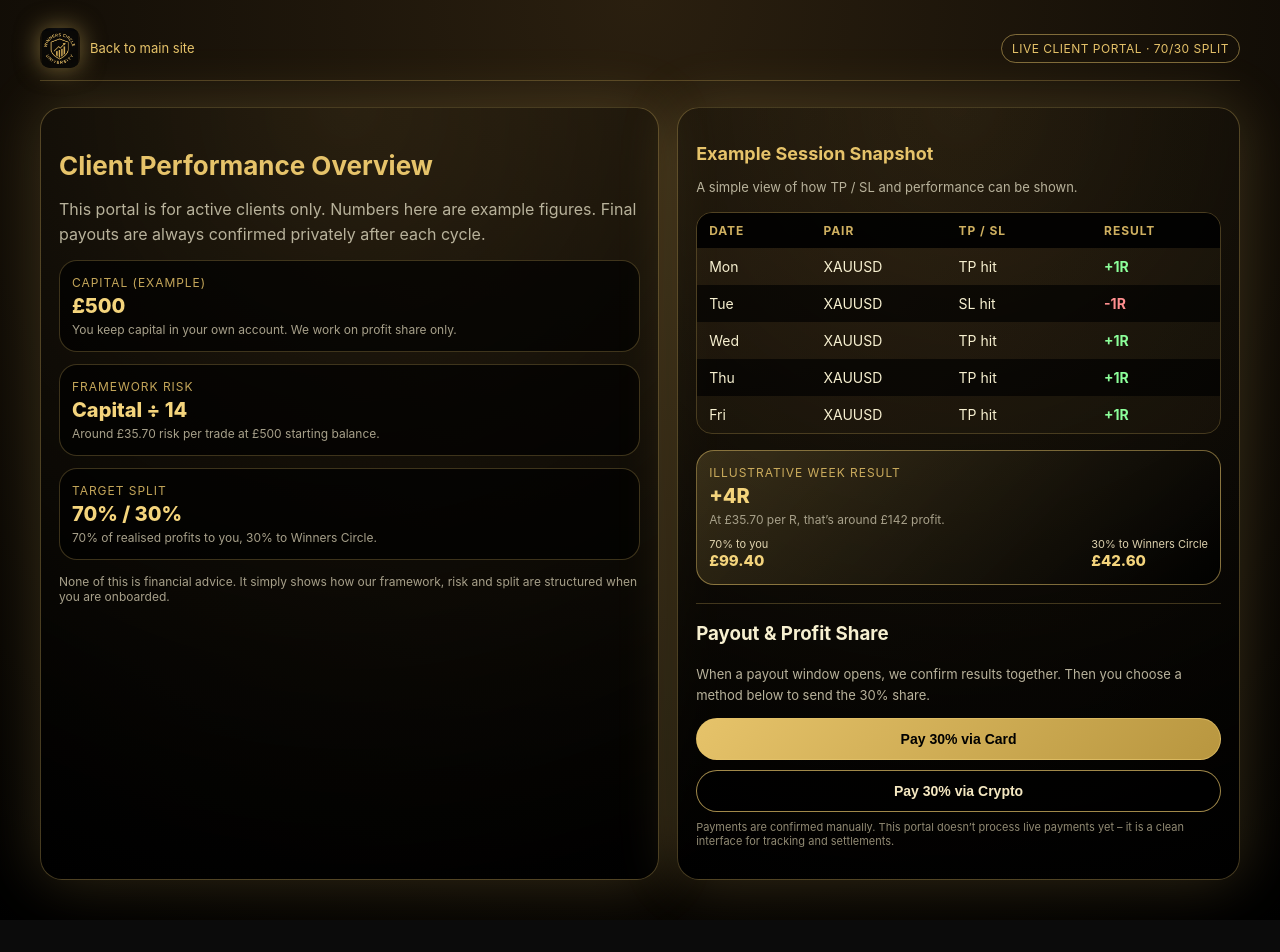
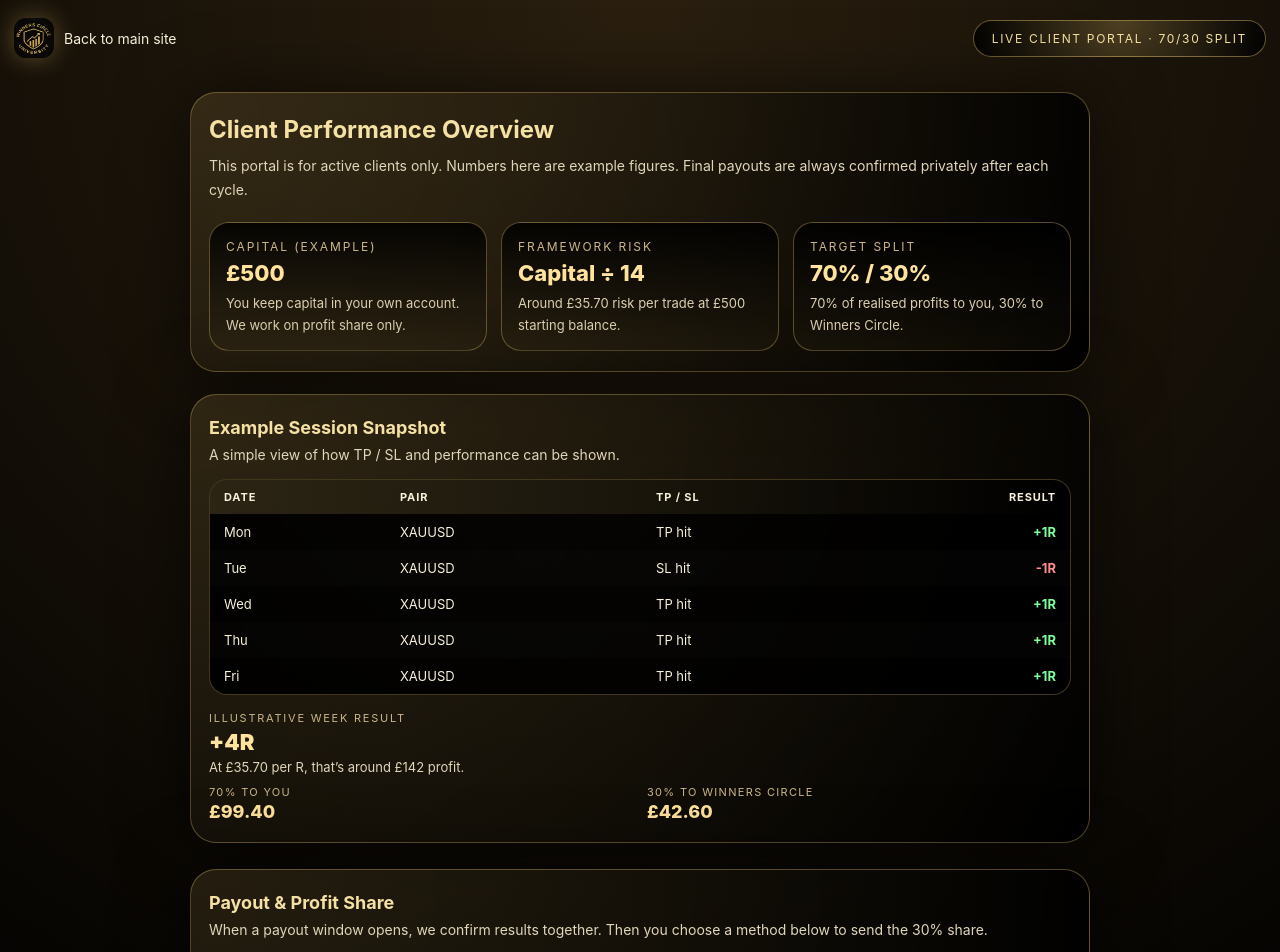
Before and after one commit to bammamileleabdul/winners-circle-university, a Next.js app: page /client-portal in a window 1280 px wide. Shown: the top 952 px of the page. Before the commit the page ends 920 px from the top, so only its background shows below. Built offline with nearby package versions, Linux system fonts and the light colour scheme.

Commit message:
Update page.js

```diff
--- a/app/client-portal/page.js
+++ b/app/client-portal/page.js
@@ -2,413 +2,464 @@
 
 export default function ClientPortal() {
   return (
-    <>
     <div className="wrap">
       {/* TOP BAR */}
-        <header className="header">
-          <a href="/" className="logoBlock">
+      <header className="topBar">
+        <a href="/" className="backLink">
           <img
             src="/emblem.jpg"
             alt="Winners Circle University"
             className="logoImg"
           />
-            <span className="logoText">Back to main site</span>
+          <span>Back to main site</span>
         </a>
 
-          <div className="tag">Live Client Portal · 70/30 Split</div>
+        <div className="liveBadge">
+          <span>LIVE CLIENT PORTAL · 70/30 SPLIT</span>
+        </div>
       </header>
 
       {/* MAIN CONTENT */}
       <main className="main">
-          {/* SUMMARY */}
-          <section className="card summary">
-            <h1>Client Performance Overview</h1>
-            <p className="muted">
+        {/* OVERVIEW CARD */}
+        <section className="card heroCard">
+          <h1 className="cardTitle">Client Performance Overview</h1>
+          <p className="cardLead">
             This portal is for active clients only. Numbers here are example
             figures. Final payouts are always confirmed privately after each
             cycle.
           </p>
 
           <div className="statsGrid">
+            {/* CAPITAL */}
             <div className="statBox">
-                <div className="label">Capital (example)</div>
-                <div className="value">£500</div>
-                <div className="hint">
+              <div className="statLabel">Capital (example)</div>
+              <div className="statValue">£500</div>
+              <p className="statText">
                 You keep capital in your own account. We work on profit share
                 only.
-                </div>
+              </p>
             </div>
 
+            {/* FRAMEWORK RISK */}
             <div className="statBox">
-                <div className="label">Framework Risk</div>
-                <div className="value">Capital ÷ 14</div>
-                <div className="hint">
+              <div className="statLabel">Framework risk</div>
+              <div className="statValue">Capital ÷ 14</div>
+              <p className="statText">
                 Around £35.70 risk per trade at £500 starting balance.
-                </div>
+              </p>
             </div>
 
+            {/* TARGET SPLIT */}
             <div className="statBox">
-                <div className="label">Target Split</div>
-                <div className="value">70% / 30%</div>
-                <div className="hint">
+              <div className="statLabel">Target split</div>
+              <div className="statValue">70% / 30%</div>
+              <p className="statText">
                 70% of realised profits to you, 30% to Winners Circle.
+              </p>
             </div>
-              </div>
-            </div>
-
-            <div className="note">
-              None of this is financial advice. It simply shows how our
-              framework, risk and split are structured when you are onboarded.
           </div>
         </section>
 
-          {/* TRADE & PAYOUT VIEW */}
-          <section className="card trades">
-            <h2>Example Session Snapshot</h2>
-            <p className="muted small">
+        {/* EXAMPLE SESSION SNAPSHOT */}
+        <section className="card sessionCard">
+          <h2 className="sectionTitle">Example Session Snapshot</h2>
+          <p className="sectionText">
             A simple view of how TP / SL and performance can be shown.
           </p>
 
           <div className="table">
-              <div className="row head">
-                <span>Date</span>
-                <span>Pair</span>
-                <span>TP / SL</span>
-                <span>Result</span>
+            <div className="row rowHead">
+              <div>Date</div>
+              <div>Pair</div>
+              <div>TP / SL</div>
+              <div className="right">Result</div>
             </div>
 
             <div className="row">
-                <span>Mon</span>
-                <span>XAUUSD</span>
-                <span>TP hit</span>
-                <span className="pos">+1R</span>
+              <div>Mon</div>
+              <div>XAUUSD</div>
+              <div>TP hit</div>
+              <div className="right pos">+1R</div>
             </div>
             <div className="row">
-                <span>Tue</span>
-                <span>XAUUSD</span>
-                <span>SL hit</span>
-                <span className="neg">-1R</span>
+              <div>Tue</div>
+              <div>XAUUSD</div>
+              <div>SL hit</div>
+              <div className="right neg">-1R</div>
             </div>
             <div className="row">
-                <span>Wed</span>
-                <span>XAUUSD</span>
-                <span>TP hit</span>
-                <span className="pos">+1R</span>
+              <div>Wed</div>
+              <div>XAUUSD</div>
+              <div>TP hit</div>
+              <div className="right pos">+1R</div>
             </div>
             <div className="row">
-                <span>Thu</span>
-                <span>XAUUSD</span>
-                <span>TP hit</span>
-                <span className="pos">+1R</span>
+              <div>Thu</div>
+              <div>XAUUSD</div>
+              <div>TP hit</div>
+              <div className="right pos">+1R</div>
             </div>
             <div className="row">
-                <span>Fri</span>
-                <span>XAUUSD</span>
-                <span>TP hit</span>
-                <span className="pos">+1R</span>
+              <div>Fri</div>
+              <div>XAUUSD</div>
+              <div>TP hit</div>
+              <div className="right pos">+1R</div>
             </div>
           </div>
 
-            <div className="weekBox">
+          <div className="weekResult">
+            <div className="weekLabel">Illustrative week result</div>
+            <div className="weekR">+4R</div>
+            <p className="weekText">
+              At £35.70 per R, that’s around £142 profit.
+            </p>
+
+            <div className="splitGrid">
               <div>
-                <div className="label">Illustrative Week Result</div>
-                <div className="value">+4R</div>
-                <div className="hint">
-                  At £35.70 per R, that’s around £142 profit.
-                </div>
-              </div>
-              <div className="split">
-                <div>
-                  <span className="splitLabel">70% to you</span>
-                  <span className="splitValue">£99.40</span>
+                <div className="splitLabel">70% to you</div>
+                <div className="splitValue">£99.40</div>
               </div>
               <div>
-                  <span className="splitLabel">30% to Winners Circle</span>
-                  <span className="splitValue">£42.60</span>
+                <div className="splitLabel">30% to Winners Circle</div>
+                <div className="splitValue">£42.60</div>
               </div>
             </div>
           </div>
+        </section>
 
-            <div className="divider" />
-
-            <h3>Payout & Profit Share</h3>
-            <p className="muted small">
+        {/* PAYOUT + SPLIT SECTION */}
+        <section className="card payoutCard">
+          <h2 className="sectionTitle">Payout &amp; Profit Share</h2>
+          <p className="sectionText">
             When a payout window opens, we confirm results together. Then you
             choose a method below to send the 30% share.
           </p>
 
-            <div className="payMethods">
-              <button className="payBtn primary">Pay 30% via Card</button>
-              <button className="payBtn outline">Pay 30% via Crypto</button>
+          <div className="btnGroup">
+            <button
+              className="primaryBtn"
+              type="button"
+              onClick={() => alert("Card payments are handled manually for now.")}
+            >
+              Pay 30% via Card
+            </button>
+            <button
+              className="secondaryBtn"
+              type="button"
+              onClick={() =>
+                alert("Crypto payments are handled manually for now.")
+              }
+            >
+              Pay 30% via Crypto
+            </button>
           </div>
 
-            <p className="tiny">
-              Payments are confirmed manually. This portal doesn’t process live
-              payments yet – it is a clean interface for tracking and
-              settlements.
+          <p className="finePrint">
+            Payments are confirmed manually. This portal doesn’t move money or
+            connect directly to your broker. It is purely for structure,
+            tracking and communication.
           </p>
         </section>
+
+        <p className="disclaimer">
+          None of this is financial advice. It simply shows how our framework,
+          risk and split are structured when you are trading with your own
+          capital.
+        </p>
       </main>
-      </div>
 
+      {/* STYLES */}
       <style jsx>{`
         .wrap {
           min-height: 100vh;
           background: radial-gradient(circle at top, #2a1f0f, #000);
+          color: #f7f0da;
           padding: 18px 14px 40px;
-          color: #f7f0d0;
         }
 
-        .header {
+        .topBar {
           display: flex;
           justify-content: space-between;
           align-items: center;
+          gap: 12px;
           margin-bottom: 26px;
-          border-bottom: 1px solid rgba(230, 195, 106, 0.25);
-          padding-bottom: 12px;
         }
 
-        .logoBlock {
-          display: flex;
+        .backLink {
+          display: inline-flex;
           align-items: center;
           gap: 10px;
           text-decoration: none;
+          color: #f7f0da;
+          font-size: 14px;
         }
 
         .logoImg {
           width: 40px;
           height: 40px;
-          border-radius: 10px;
-          object-fit: contain;
-          box-shadow: 0 0 24px rgba(230, 195, 106, 0.5);
+          border-radius: 12px;
+          box-shadow: 0 0 24px rgba(230, 195, 106, 0.35);
         }
 
-        .logoText {
-          font-size: 13px;
-          color: #e6c36a;
+        .liveBadge {
+          padding: 10px 18px;
+          border-radius: 999px;
+          border: 1px solid rgba(230, 195, 106, 0.45);
+          background: radial-gradient(
+            circle at top,
+            rgba(230, 195, 106, 0.25),
+            rgba(0, 0, 0, 0.9)
+          );
+          font-size: 12px;
+          letter-spacing: 0.14em;
+          text-transform: uppercase;
+          white-space: nowrap;
         }
 
-        .tag {
-          font-size: 12px;
-          padding: 6px 10px;
-          border-radius: 999px;
-          border: 1px solid rgba(230, 195, 106, 0.5);
-          color: #e6c36a;
-          letter-spacing: 0.04em;
-          text-transform: uppercase;
+        .liveBadge span {
+          color: #f7e3a5;
         }
 
         .main {
+          max-width: 900px;
+          margin: 0 auto;
           display: grid;
-          gap: 18px;
+          gap: 22px;
         }
 
         .card {
-          border-radius: 22px;
-          padding: 20px 18px;
+          border-radius: 26px;
+          border: 1px solid rgba(230, 195, 106, 0.35);
           background: radial-gradient(
-            circle at top,
-            rgba(230, 195, 106, 0.06),
-            rgba(0, 0, 0, 0.96)
+            circle at top left,
+            rgba(230, 195, 106, 0.12),
+            rgba(0, 0, 0, 0.92)
           );
-          border: 1px solid rgba(230, 195, 106, 0.3);
-          box-shadow: 0 0 60px rgba(230, 195, 106, 0.2);
+          padding: 22px 18px 20px;
+          box-shadow: 0 0 70px rgba(0, 0, 0, 0.6);
         }
 
-        .summary h1 {
-          font-size: 22px;
-          margin-bottom: 8px;
-          color: #e6c36a;
+        .heroCard {
+          margin-top: 8px;
         }
 
-        .muted {
-          color: #b8b29b;
-          line-height: 1.6;
-          margin-bottom: 12px;
+        .cardTitle {
+          font-size: 24px;
+          margin: 0 0 10px;
+          color: #f5e1a4;
         }
 
-        .muted.small {
-          font-size: 13px;
+        .cardLead {
+          margin: 0 0 20px;
+          font-size: 14px;
+          line-height: 1.7;
+          color: #e0d6ba;
         }
 
         .statsGrid {
           display: grid;
-          gap: 12px;
-          margin-top: 10px;
+          gap: 14px;
+        }
+
+        @media (min-width: 720px) {
+          .statsGrid {
+            grid-template-columns: repeat(3, minmax(0, 1fr));
+          }
         }
 
         .statBox {
-          padding: 14px 12px;
-          border-radius: 18px;
-          background: rgba(0, 0, 0, 0.7);
-          border: 1px solid rgba(230, 195, 106, 0.25);
+          border-radius: 20px;
+          border: 1px solid rgba(230, 195, 106, 0.35);
+          background: linear-gradient(
+            180deg,
+            rgba(0, 0, 0, 0.85),
+            rgba(230, 195, 106, 0.04)
+          );
+          padding: 16px 16px 14px;
         }
 
-        .label {
+        .statLabel {
           font-size: 12px;
+          letter-spacing: 0.16em;
           text-transform: uppercase;
-          letter-spacing: 0.08em;
-          color: rgba(230, 195, 106, 0.85);
-          margin-bottom: 4px;
+          color: #cbb68a;
+          margin-bottom: 6px;
         }
 
-        .value {
-          font-size: 20px;
+        .statValue {
+          font-size: 22px;
           font-weight: 800;
-          color: #f4d47c;
-          margin-bottom: 4px;
+          color: #ffe29b;
+          margin-bottom: 6px;
         }
 
-        .hint {
-          font-size: 12px;
-          color: #a7a08a;
+        .statText {
+          font-size: 13px;
+          line-height: 1.7;
+          color: #ddd0b1;
+          margin: 0;
         }
 
-        .note {
-          margin-top: 14px;
-          font-size: 12px;
-          color: #a7a08a;
+        .sectionTitle {
+          font-size: 18px;
+          margin: 0 0 8px;
+          color: #f5e1a4;
         }
 
-        .trades h2 {
-          font-size: 18px;
-          margin-bottom: 4px;
-          color: #e6c36a;
+        .sectionText {
+          font-size: 14px;
+          color: #e0d6ba;
+          margin: 0 0 16px;
         }
 
         .table {
-          margin-top: 14px;
-          border-radius: 16px;
+          margin-top: 4px;
+          border-radius: 18px;
           overflow: hidden;
-          border: 1px solid rgba(230, 195, 106, 0.25);
+          border: 1px solid rgba(230, 195, 106, 0.28);
+          background: radial-gradient(
+            circle at top,
+            rgba(0, 0, 0, 0.8),
+            rgba(0, 0, 0, 0.95)
+          );
         }
 
         .row {
           display: grid;
-          grid-template-columns: 1.1fr 1.3fr 1.4fr 1fr;
-          padding: 10px 12px;
+          grid-template-columns: 1.1fr 1.6fr 1.5fr 1fr;
+          padding: 10px 14px;
           font-size: 13px;
+          align-items: center;
         }
 
-        .row:nth-child(odd):not(.head) {
-          background: rgba(0, 0, 0, 0.6);
+        .rowHead {
+          font-weight: 700;
+          letter-spacing: 0.08em;
+          text-transform: uppercase;
+          font-size: 11px;
+          background: linear-gradient(
+            90deg,
+            rgba(230, 195, 106, 0.18),
+            transparent
+          );
         }
 
-        .row:nth-child(even):not(.head) {
-          background: rgba(230, 195, 106, 0.03);
+        .row:nth-child(odd):not(.rowHead) {
+          background: rgba(255, 255, 255, 0.01);
         }
 
-        .row.head {
-          background: rgba(0, 0, 0, 0.9);
-          font-weight: 700;
-          font-size: 12px;
-          text-transform: uppercase;
-          letter-spacing: 0.08em;
-          color: rgba(230, 195, 106, 0.9);
+        .right {
+          text-align: right;
         }
 
         .pos {
-          color: #8cff9a;
+          color: #7bff9a;
           font-weight: 700;
         }
 
         .neg {
-          color: #ff8f8f;
+          color: #ff8d8d;
           font-weight: 700;
         }
 
-        .weekBox {
+        .weekResult {
           margin-top: 16px;
-          padding: 14px 12px;
-          border-radius: 18px;
-          background: linear-gradient(
-            135deg,
-            rgba(230, 195, 106, 0.18),
-            rgba(0, 0, 0, 0.85)
-          );
-          border: 1px solid rgba(230, 195, 106, 0.5);
-          display: grid;
-          gap: 10px;
         }
 
-        .split {
-          display: flex;
-          justify-content: space-between;
-          gap: 12px;
-          flex-wrap: wrap;
+        .weekLabel {
+          font-size: 11px;
+          text-transform: uppercase;
+          letter-spacing: 0.16em;
+          color: #cbb68a;
+          margin-bottom: 4px;
+        }
+
+        .weekR {
+          font-size: 22px;
+          font-weight: 900;
+          color: #ffe29b;
+          margin-bottom: 4px;
+        }
+
+        .weekText {
+          font-size: 13px;
+          color: #e0d6ba;
+          margin: 0 0 10px;
+        }
+
+        .splitGrid {
+          display: grid;
+          grid-template-columns: repeat(2, minmax(0, 1fr));
+          gap: 14px;
         }
 
         .splitLabel {
-          display: block;
           font-size: 11px;
-          color: #f4e7c0;
-          opacity: 0.9;
+          text-transform: uppercase;
+          letter-spacing: 0.12em;
+          color: #cbb68a;
+          margin-bottom: 2px;
         }
 
         .splitValue {
-          display: block;
-          font-size: 15px;
+          font-size: 18px;
           font-weight: 800;
-          color: #f4d47c;
+          color: #ffe29b;
         }
 
-        .divider {
-          height: 1px;
-          margin: 18px 0 12px;
-          background: rgba(230, 195, 106, 0.25);
+        .payoutCard {
+          margin-top: 4px;
         }
 
-        .payMethods {
-          display: flex;
-          flex-direction: column;
+        .btnGroup {
+          display: grid;
           gap: 10px;
-          margin-top: 10px;
-          margin-bottom: 8px;
+          margin: 14px 0 10px;
         }
 
-        .payBtn {
-          border-radius: 999px;
-          padding: 12px 16px;
-          font-size: 14px;
-          font-weight: 800;
-          border: 1px solid rgba(230, 195, 106, 0.7);
-          background: transparent;
-          color: #f4e7c0;
+        @media (min-width: 640px) {
+          .btnGroup {
+            grid-template-columns: repeat(2, minmax(0, 1fr));
+          }
         }
 
-        .payBtn.primary {
+        .primaryBtn,
+        .secondaryBtn {
+          border-radius: 999px;
+          padding: 14px 18px;
+          border: none;
+          font-weight: 800;
+          font-size: 14px;
+          cursor: pointer;
+        }
+
+        .primaryBtn {
           background: linear-gradient(135deg, #e6c36a, #b8963f);
           color: #000;
         }
 
-        .payBtn.outline {
-          background: rgba(0, 0, 0, 0.6);
+        .secondaryBtn {
+          background: transparent;
+          border: 1px solid rgba(230, 195, 106, 0.45);
+          color: #f7e1aa;
         }
 
-        .tiny {
-          font-size: 11px;
-          color: #918a73;
-          margin-top: 4px;
+        .finePrint {
+          margin-top: 8px;
+          font-size: 12px;
+          color: #cbbfa5;
+          line-height: 1.7;
         }
 
-        @media (min-width: 900px) {
-          .wrap {
-            padding: 28px 40px 40px;
-          }
-
-          .main {
-            grid-template-columns: minmax(0, 1.1fr) minmax(0, 1fr);
-          }
-
-          .summary h1 {
-            font-size: 26px;
-          }
-
-          .row {
-            font-size: 14px;
-          }
+        .disclaimer {
+          margin-top: 10px;
+          font-size: 11px;
+          line-height: 1.7;
+          color: #a99b7c;
+          text-align: center;
         }
       `}</style>
-    </>
+    </div>
   );
 }
```
Lines whose indentation alone changed are shown as unchanged.
